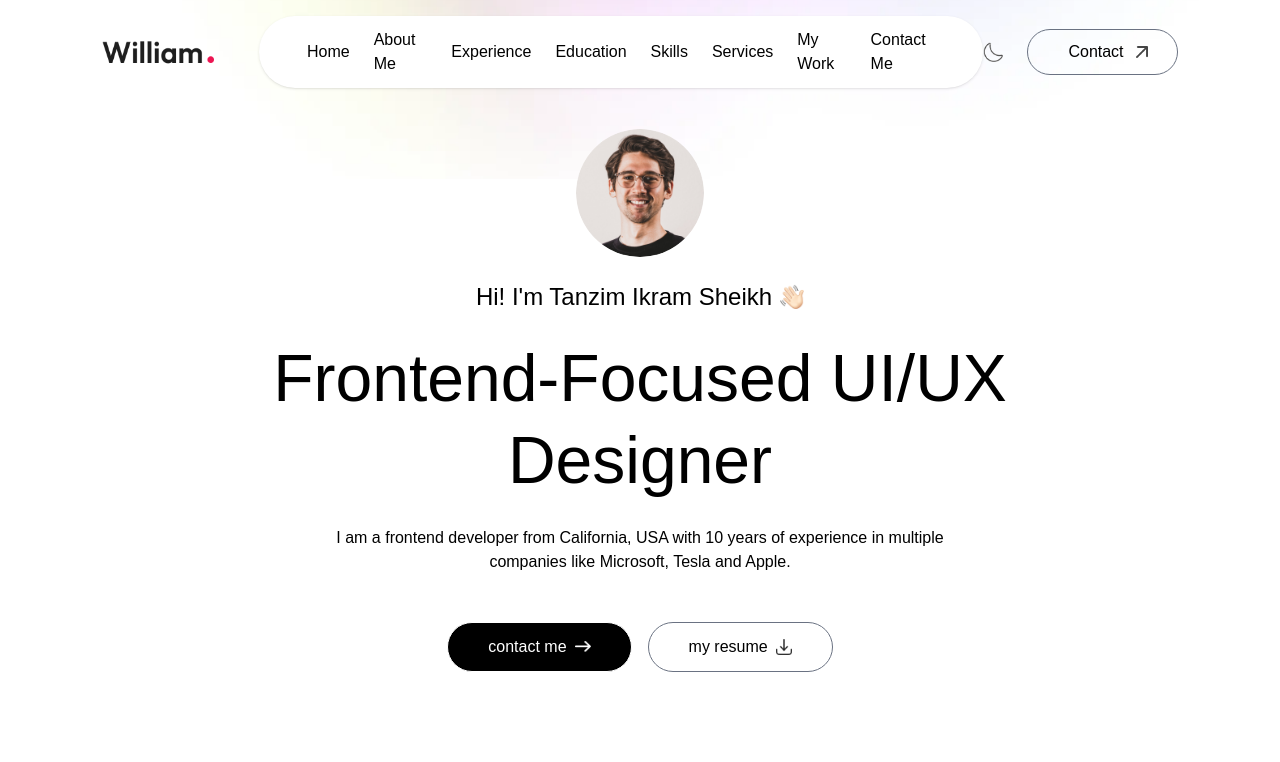
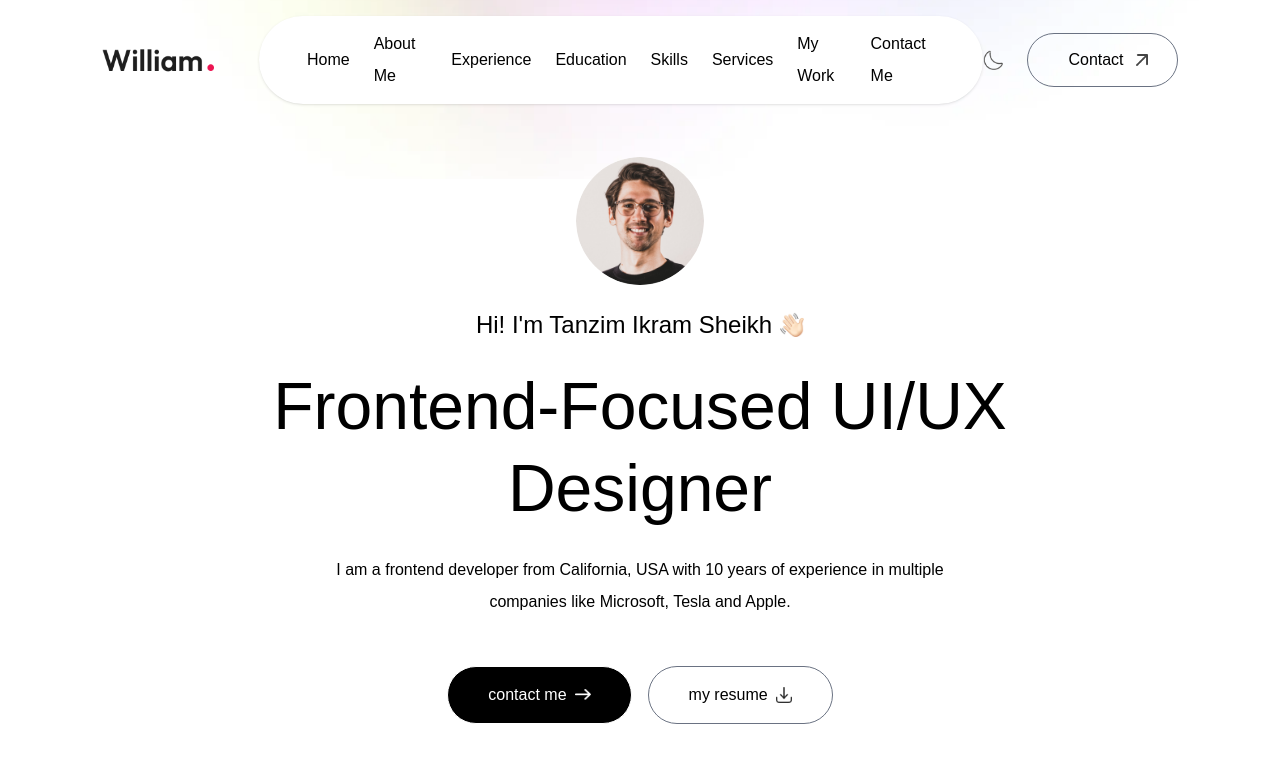
Before and after one commit to tanzim-ikram/portfolio-website, a Next.js app: page / in a window 1280 px wide. Shown: the top 762 px of the page. Built offline with nearby package versions, Linux system fonts and the light colour scheme; a web font is replaced by a local one.

Commit message:
modified:   app/components/Header.jsx modified:   app/layout.js

```diff
--- a/app/components/Header.jsx
+++ b/app/components/Header.jsx
@@ -5,7 +5,7 @@ import React from "react";
 function Header() {
   return (
     <div className="w-full min-h-screen flex items-center justify-center px-4">
-      <div className="w-full max-w-3xl text-center flex flex-col items-center justify-center gap-6">
+      <div className="w-full max-w-3xl text-center flex flex-col items-center justify-center gap-6 mt-20">
         <Image
           src={assets.profile_img}
           alt="Profile"
--- a/app/layout.js
+++ b/app/layout.js
@@ -20,7 +20,7 @@ export default function RootLayout({ children }) {
   return (
     <html lang="en">
       <body
-        className={`${outfit.className} ${ovo.className} antialiased`}
+        className={`${outfit.className} ${ovo.className} antialiased leading-8 overflow-x-hidden`}
       >
         {children}
       </body>
```
